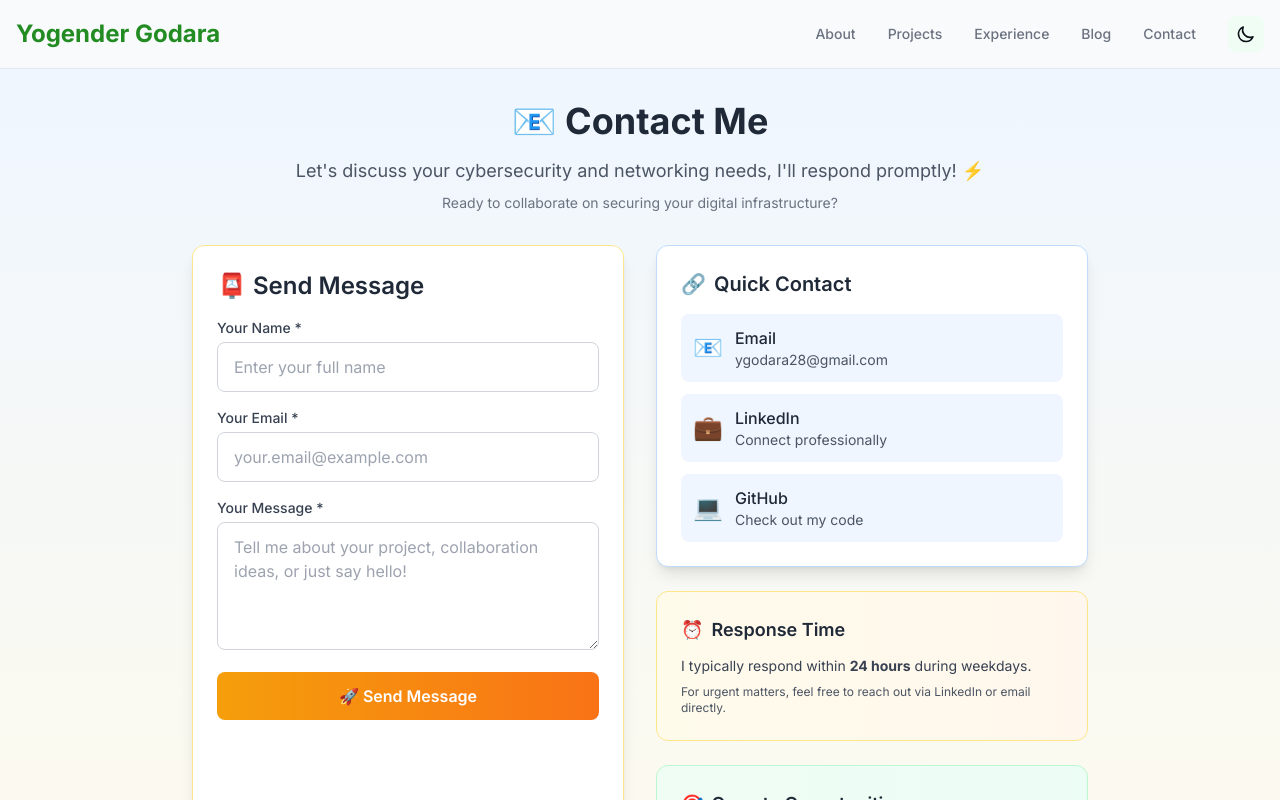
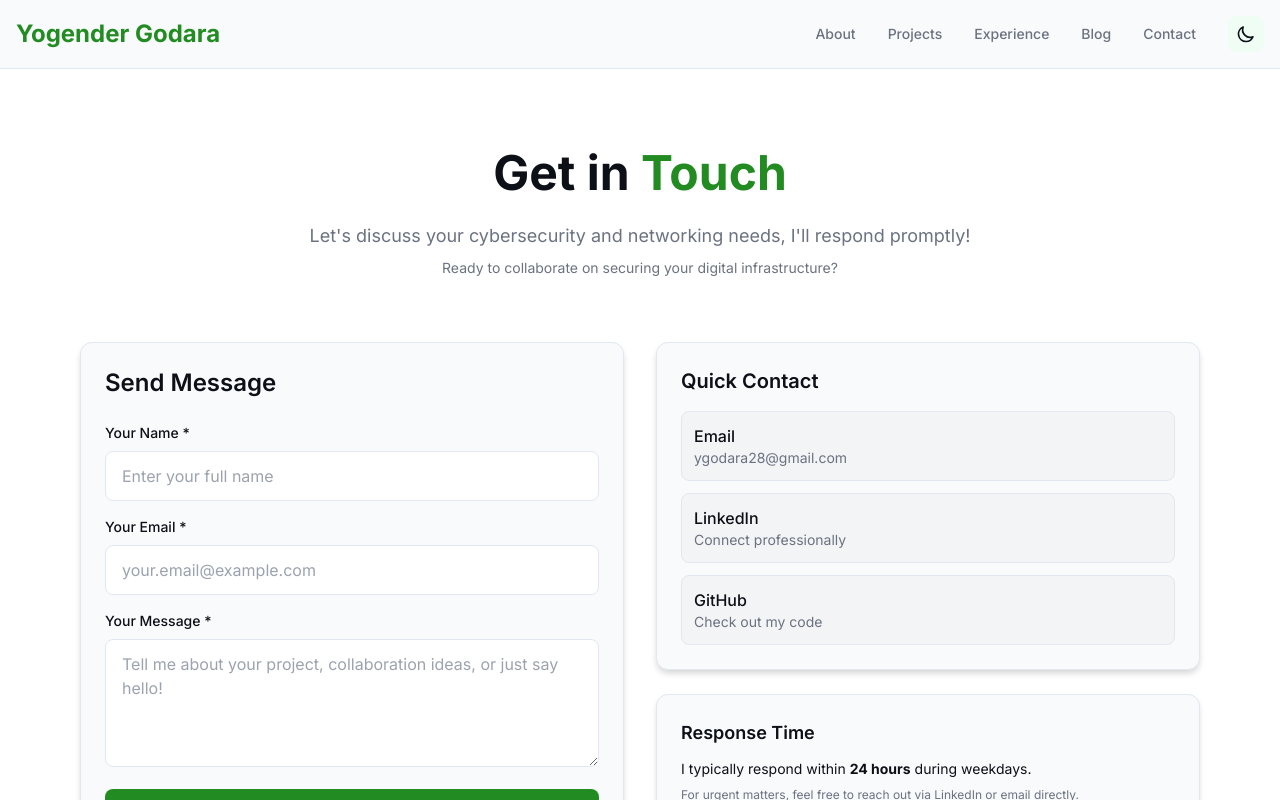
Before and after one commit to yogigodaraa/yogender-professional-portfolio, a Next.js app: page /contact in a window 1280 px wide. Shown: the top 800 px of the page. Built offline with nearby package versions, Linux system fonts and the light colour scheme.

Commit message:
Update contact page theme to match portfolio and remove emojis

```diff
--- a/src/app/contact/page.tsx
+++ b/src/app/contact/page.tsx
@@ -62,25 +62,32 @@ export default function ContactPage() {
   };
 
   return (
-    <div className="min-h-screen bg-gradient-to-b from-blue-50 to-amber-50">
-      <section className="mx-auto max-w-6xl p-8">
-        <div className="text-center mb-8">
-          <h1 className="text-4xl font-bold mb-4 text-gray-800">
-            📧 Contact Me
+    <main className="min-h-screen py-20">
+      <div className="mx-auto max-w-6xl px-4">
+        <div className="text-center mb-16">
+          <h1 className="text-4xl lg:text-5xl font-bold mb-6" style={{ color: 'var(--foreground)' }}>
+            Get in <span style={{ color: 'var(--primary)' }}>Touch</span>
           </h1>
-          <p className="text-lg text-gray-600 mb-2">
-            Let's discuss your cybersecurity and networking needs, I'll respond promptly! ⚡️
+          <p className="text-lg leading-relaxed" style={{ color: 'var(--muted-foreground)' }}>
+            Let's discuss your cybersecurity and networking needs, I'll respond promptly!
           </p>
-          <p className="text-sm text-gray-500">
+          <p className="text-sm mt-2" style={{ color: 'var(--muted-foreground)' }}>
             Ready to collaborate on securing your digital infrastructure?
           </p>
         </div>
 
-        <div className="grid md:grid-cols-2 gap-8 max-w-4xl mx-auto">
+        <div className="grid md:grid-cols-2 gap-8">
           {/* Contact Form */}
-          <div className="bg-white rounded-xl shadow-lg p-6 border border-amber-200">
-            <h2 className="text-2xl font-semibold mb-4 text-gray-800">
-              📮 Send Message
+          <div
+            className="p-6 rounded-xl border"
+            style={{
+              backgroundColor: 'var(--card)',
+              borderColor: 'var(--border)',
+              boxShadow: 'var(--shadow-lg)'
+            }}
+          >
+            <h2 className="text-2xl font-semibold mb-6" style={{ color: 'var(--foreground)' }}>
+              Send Message
             </h2>
 
             <form
@@ -88,7 +95,11 @@ export default function ContactPage() {
               onSubmit={handleSubmit}
             >
               <div>
-                <label htmlFor="name" className="block text-sm font-medium text-gray-700 mb-1">
+                <label
+                  htmlFor="name"
+                  className="block text-sm font-medium mb-2"
+                  style={{ color: 'var(--foreground)' }}
+                >
                   Your Name *
                 </label>
                 <input
@@ -96,13 +107,22 @@ export default function ContactPage() {
                   id="name"
                   name="name"
                   placeholder="Enter your full name"
-                  className="w-full rounded-lg border border-gray-300 px-4 py-3 focus:ring-2 focus:ring-amber-500 focus:border-transparent transition-all"
+                  className="w-full rounded-lg px-4 py-3 border transition-all focus:outline-none focus:ring-2"
+                  style={{
+                    backgroundColor: 'var(--background)',
+                    borderColor: 'var(--border)',
+                    color: 'var(--foreground)'
+                  }}
                   required
                 />
               </div>
 
               <div>
-                <label htmlFor="email" className="block text-sm font-medium text-gray-700 mb-1">
+                <label
+                  htmlFor="email"
+                  className="block text-sm font-medium mb-2"
+                  style={{ color: 'var(--foreground)' }}
+                >
                   Your Email *
                 </label>
                 <input
@@ -110,20 +130,34 @@ export default function ContactPage() {
                   id="email"
                   name="email"
                   placeholder="your.email@example.com"
-                  className="w-full rounded-lg border border-gray-300 px-4 py-3 focus:ring-2 focus:ring-amber-500 focus:border-transparent transition-all"
+                  className="w-full rounded-lg px-4 py-3 border transition-all focus:outline-none focus:ring-2"
+                  style={{
+                    backgroundColor: 'var(--background)',
+                    borderColor: 'var(--border)',
+                    color: 'var(--foreground)'
+                  }}
                   required
                 />
               </div>
 
               <div>
-                <label htmlFor="message" className="block text-sm font-medium text-gray-700 mb-1">
+                <label
+                  htmlFor="message"
+                  className="block text-sm font-medium mb-2"
+                  style={{ color: 'var(--foreground)' }}
+                >
                   Your Message *
                 </label>
                 <textarea
                   id="message"
                   name="message"
                   placeholder="Tell me about your project, collaboration ideas, or just say hello!"
-                  className="w-full rounded-lg border border-gray-300 px-4 py-3 h-32 resize-y focus:ring-2 focus:ring-amber-500 focus:border-transparent transition-all"
+                  className="w-full rounded-lg px-4 py-3 h-32 resize-y border transition-all focus:outline-none focus:ring-2"
+                  style={{
+                    backgroundColor: 'var(--background)',
+                    borderColor: 'var(--border)',
+                    color: 'var(--foreground)'
+                  }}
                   required
                 />
               </div>
@@ -131,37 +165,53 @@ export default function ContactPage() {
               <button
                 type="submit"
                 disabled={isSubmitting}
-                className="w-full bg-gradient-to-r from-amber-500 to-orange-500 hover:from-amber-600 hover:to-orange-600 px-6 py-3 rounded-lg text-white font-semibold disabled:opacity-50 disabled:cursor-not-allowed transition-all duration-200 transform hover:scale-105 active:scale-95"
+                className="w-full px-6 py-3 rounded-lg font-semibold disabled:opacity-50 disabled:cursor-not-allowed transition-all duration-200 transform hover:scale-105 active:scale-95"
+                style={{
+                  backgroundColor: 'var(--primary)',
+                  color: 'var(--primary-foreground)'
+                }}
               >
                 {isSubmitting ? (
                   <span className="flex items-center justify-center">
-                    <svg className="animate-spin -ml-1 mr-3 h-5 w-5 text-white" xmlns="http://www.w3.org/2000/svg" fill="none" viewBox="0 0 24 24">
+                    <svg className="animate-spin -ml-1 mr-3 h-5 w-5" xmlns="http://www.w3.org/2000/svg" fill="none" viewBox="0 0 24 24" style={{ color: 'var(--primary-foreground)' }}>
                       <circle className="opacity-25" cx="12" cy="12" r="10" stroke="currentColor" strokeWidth="4"></circle>
                       <path className="opacity-75" fill="currentColor" d="M4 12a8 8 0 018-8V0C5.373 0 0 5.373 0 12h4zm2 5.291A7.962 7.962 0 014 12H0c0 3.042 1.135 5.824 3 7.938l3-2.647z"></path>
                     </svg>
                     Sending Message...
                   </span>
                 ) : (
-                  '🚀 Send Message'
+                  'Send Message'
                 )}
               </button>
 
               {submitStatus === 'success' && (
-                <div className="p-4 bg-green-50 border border-green-200 rounded-lg">
-                  <p className="text-green-800 text-sm flex items-center">
-                    <span className="mr-2">✅</span>
-                    Message sent! I'll reply within 24 hours.
+                <div
+                  className="p-4 border rounded-lg"
+                  style={{
+                    backgroundColor: 'var(--success-bg, #dcfce7)',
+                    borderColor: 'var(--success-border, #86efac)',
+                    color: 'var(--success-text, #166534)'
+                  }}
+                >
+                  <p className="text-sm font-medium">
+                    Message sent successfully! I'll reply within 24 hours.
                   </p>
-                  <p className="text-green-700 text-xs mt-1">
+                  <p className="text-xs mt-1 opacity-80">
                     Your message has been delivered to ygodara28@gmail.com
                   </p>
                 </div>
               )}
 
               {submitStatus === 'error' && (
-                <div className="p-4 bg-red-50 border border-red-200 rounded-lg">
-                  <p className="text-red-800 text-sm flex items-center">
-                    <span className="mr-2">❌</span>
+                <div
+                  className="p-4 border rounded-lg"
+                  style={{
+                    backgroundColor: 'var(--error-bg, #fee2e2)',
+                    borderColor: 'var(--error-border, #fca5a5)',
+                    color: 'var(--error-text, #991b1b)'
+                  }}
+                >
+                  <p className="text-sm font-medium">
                     Something went wrong. Please try again or use the direct contact methods below.
                   </p>
                 </div>
@@ -172,20 +222,29 @@ export default function ContactPage() {
           {/* Contact Information */}
           <div className="space-y-6">
             {/* Quick Contact */}
-            <div className="bg-white rounded-xl shadow-lg p-6 border border-blue-200">
-              <h3 className="text-xl font-semibold mb-4 text-gray-800 flex items-center">
-                <span className="mr-2">🔗</span>
+            <div
+              className="rounded-xl p-6 border"
+              style={{
+                backgroundColor: 'var(--card)',
+                borderColor: 'var(--border)',
+                boxShadow: 'var(--shadow-lg)'
+              }}
+            >
+              <h3 className="text-xl font-semibold mb-4" style={{ color: 'var(--foreground)' }}>
                 Quick Contact
               </h3>
               <div className="space-y-3">
                 <a
                   href="mailto:ygodara28@gmail.com"
-                  className="flex items-center p-3 bg-blue-50 rounded-lg hover:bg-blue-100 transition-colors group"
+                  className="flex items-center p-3 rounded-lg transition-colors group border"
+                  style={{
+                    backgroundColor: 'var(--muted)',
+                    borderColor: 'var(--border)'
+                  }}
                 >
-                  <span className="text-2xl mr-3">📧</span>
                   <div>
-                    <p className="font-medium text-gray-800 group-hover:text-blue-600">Email</p>
-                    <p className="text-sm text-gray-600">ygodara28@gmail.com</p>
+                    <p className="font-medium group-hover:opacity-80 transition-opacity" style={{ color: 'var(--foreground)' }}>Email</p>
+                    <p className="text-sm" style={{ color: 'var(--muted-foreground)' }}>ygodara28@gmail.com</p>
                   </div>
                 </a>
 
@@ -193,12 +252,15 @@ export default function ContactPage() {
                   href="https://www.linkedin.com/in/yogender-godara/"
                   target="_blank"
                   rel="noopener noreferrer"
-                  className="flex items-center p-3 bg-blue-50 rounded-lg hover:bg-blue-100 transition-colors group"
+                  className="flex items-center p-3 rounded-lg transition-colors group border"
+                  style={{
+                    backgroundColor: 'var(--muted)',
+                    borderColor: 'var(--border)'
+                  }}
                 >
-                  <span className="text-2xl mr-3">💼</span>
                   <div>
-                    <p className="font-medium text-gray-800 group-hover:text-blue-600">LinkedIn</p>
-                    <p className="text-sm text-gray-600">Connect professionally</p>
+                    <p className="font-medium group-hover:opacity-80 transition-opacity" style={{ color: 'var(--foreground)' }}>LinkedIn</p>
+                    <p className="text-sm" style={{ color: 'var(--muted-foreground)' }}>Connect professionally</p>
                   </div>
                 </a>
 
@@ -206,38 +268,53 @@ export default function ContactPage() {
                   href="https://github.com/yogigodaraa"
                   target="_blank"
                   rel="noopener noreferrer"
-                  className="flex items-center p-3 bg-blue-50 rounded-lg hover:bg-blue-100 transition-colors group"
+                  className="flex items-center p-3 rounded-lg transition-colors group border"
+                  style={{
+                    backgroundColor: 'var(--muted)',
+                    borderColor: 'var(--border)'
+                  }}
                 >
-                  <span className="text-2xl mr-3">💻</span>
                   <div>
-                    <p className="font-medium text-gray-800 group-hover:text-blue-600">GitHub</p>
-                    <p className="text-sm text-gray-600">Check out my code</p>
+                    <p className="font-medium group-hover:opacity-80 transition-opacity" style={{ color: 'var(--foreground)' }}>GitHub</p>
+                    <p className="text-sm" style={{ color: 'var(--muted-foreground)' }}>Check out my code</p>
                   </div>
                 </a>
               </div>
             </div>
 
             {/* About Response Time */}
-            <div className="bg-gradient-to-r from-amber-50 to-orange-50 rounded-xl p-6 border border-amber-200">
-              <h3 className="text-lg font-semibold mb-3 text-gray-800 flex items-center">
-                <span className="mr-2">⏰</span>
+            <div
+              className="rounded-xl p-6 border"
+              style={{
+                backgroundColor: 'var(--card)',
+                borderColor: 'var(--border)',
+                boxShadow: 'var(--shadow-md)'
+              }}
+            >
+              <h3 className="text-lg font-semibold mb-3" style={{ color: 'var(--foreground)' }}>
                 Response Time
               </h3>
-              <p className="text-gray-700 text-sm mb-2">
+              <p className="text-sm mb-2" style={{ color: 'var(--foreground)' }}>
                 I typically respond within <strong>24 hours</strong> during weekdays.
               </p>
-              <p className="text-gray-600 text-xs">
+              <p className="text-xs" style={{ color: 'var(--muted-foreground)' }}>
                 For urgent matters, feel free to reach out via LinkedIn or email directly.
               </p>
             </div>
 
             {/* What I'm Looking For */}
-            <div className="bg-gradient-to-r from-green-50 to-emerald-50 rounded-xl p-6 border border-green-200">
-              <h3 className="text-lg font-semibold mb-3 text-gray-800 flex items-center">
-                <span className="mr-2">🎯</span>
+            <div
+              className="rounded-xl p-6 border"
+              style={{
+                backgroundColor: 'var(--card)',
+                borderColor: 'var(--border)',
+                boxShadow: 'var(--shadow-md)'
+              }}
+            >
+              <h3 className="text-lg font-semibold mb-3" style={{ color: 'var(--foreground)' }}>
                 Open to Opportunities
               </h3>
-              <ul className="text-sm text-gray-700 space-y-1">
+              <ul className="text-sm space-y-1" style={{ color: 'var(--foreground)' }}>
                 <li>• Network engineer positions</li>
                 <li>• Cyber security analyst roles</li>
                 <li>• Website management projects</li>
@@ -247,7 +324,7 @@ export default function ContactPage() {
             </div>
           </div>
         </div>
-      </section>
-    </div>
+      </div>
+    </main>
   );
 }
```
